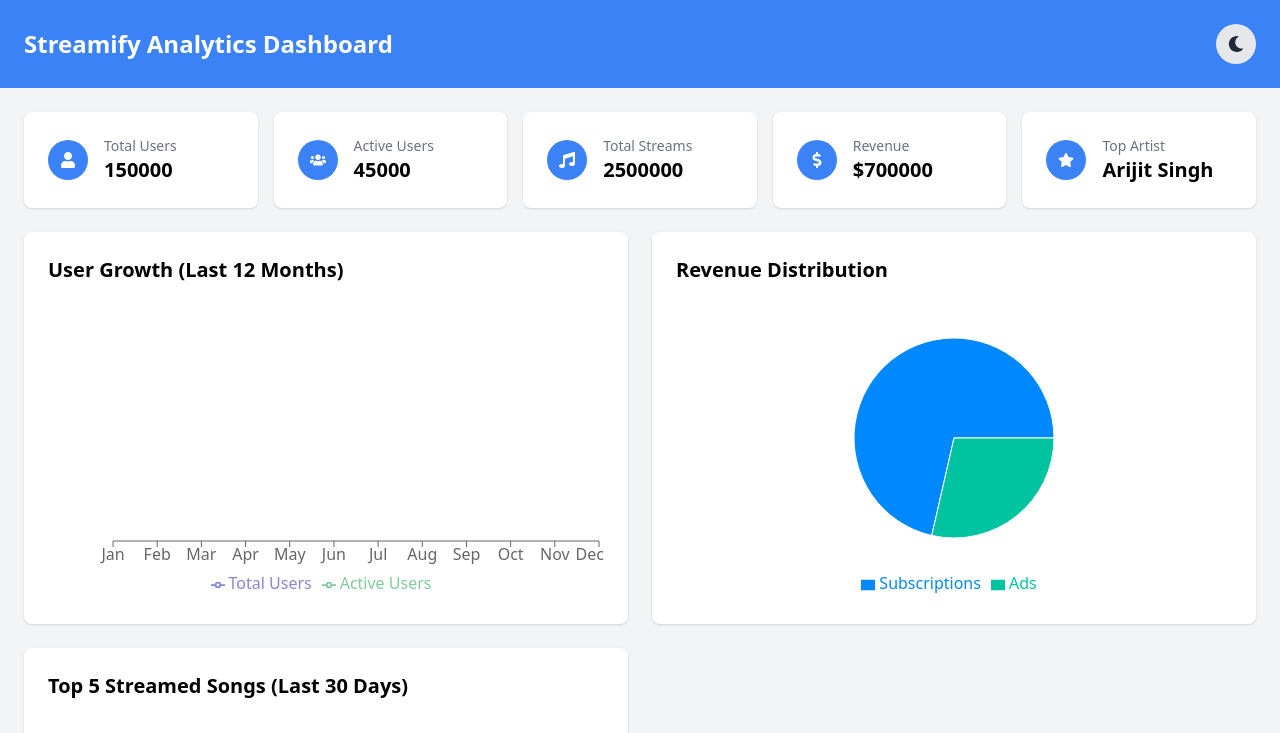
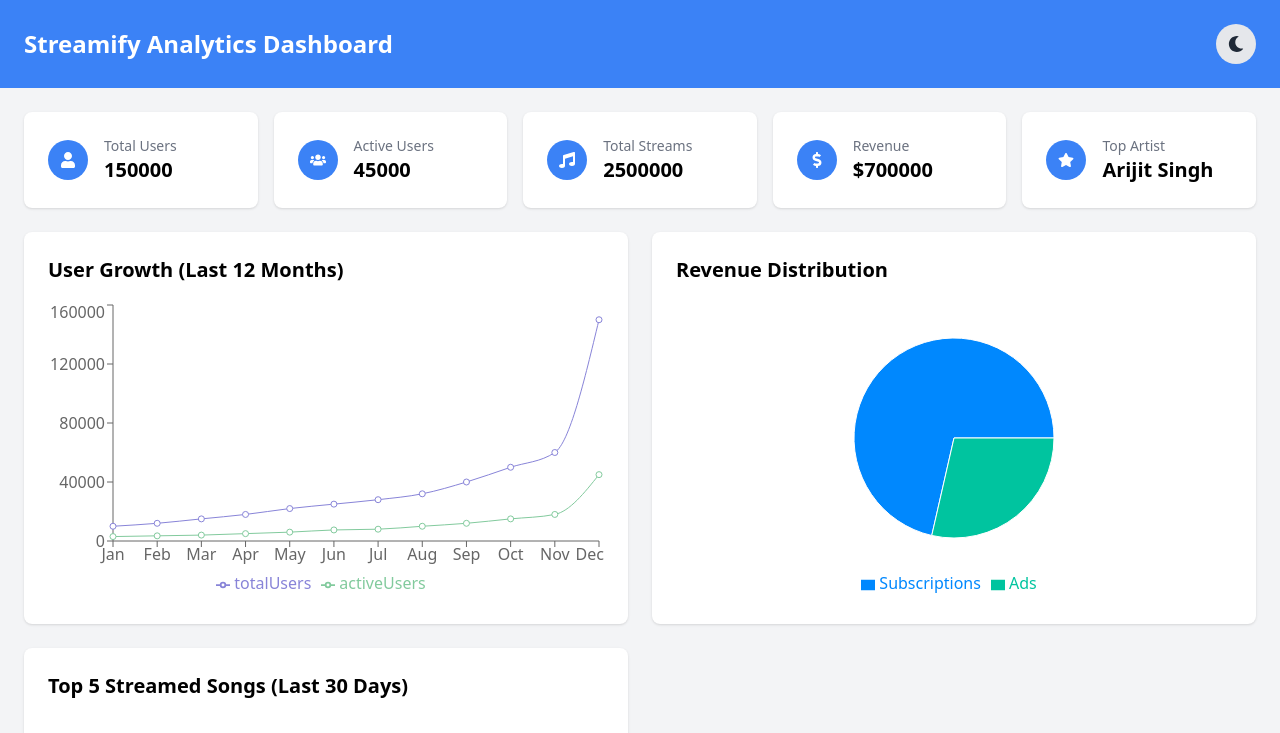
Before and after one commit to imkrantiprasad/streamify-dashboard, a React (Create React App) app: page / in a window 1280 px wide. Shown: the top 733 px of the page. Built offline with nearby package versions, Linux system fonts and the light colour scheme.

Commit message:
update text

```diff
--- a/src/components/UserGrowthChart.jsx
+++ b/src/components/UserGrowthChart.jsx
@@ -24,8 +24,8 @@
           <YAxis />
           <Tooltip />
           <Legend />
-          <Line type="monotone" dataKey="Total Users" stroke="#8884d8" />
-          <Line type="monotone" dataKey="Active Users" stroke="#82ca9d" />
+          <Line type="monotone" dataKey="totalUsers" stroke="#8884d8" />
+          <Line type="monotone" dataKey="activeUsers" stroke="#82ca9d" />
         </LineChart>
       </ResponsiveContainer>
     </div>
```
